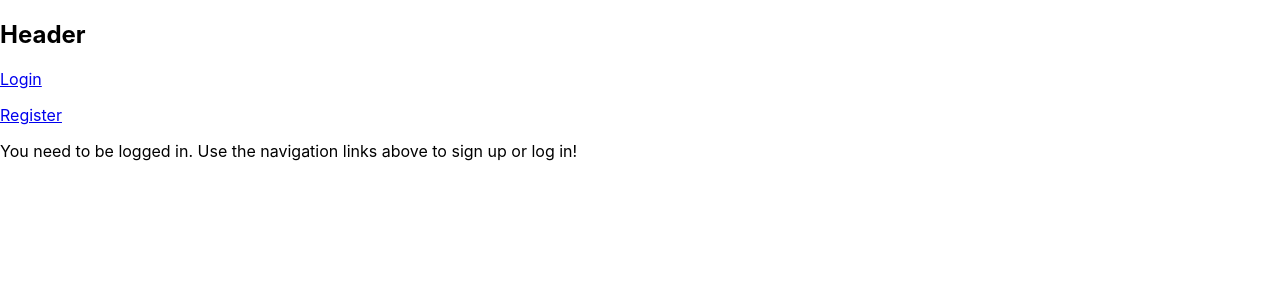
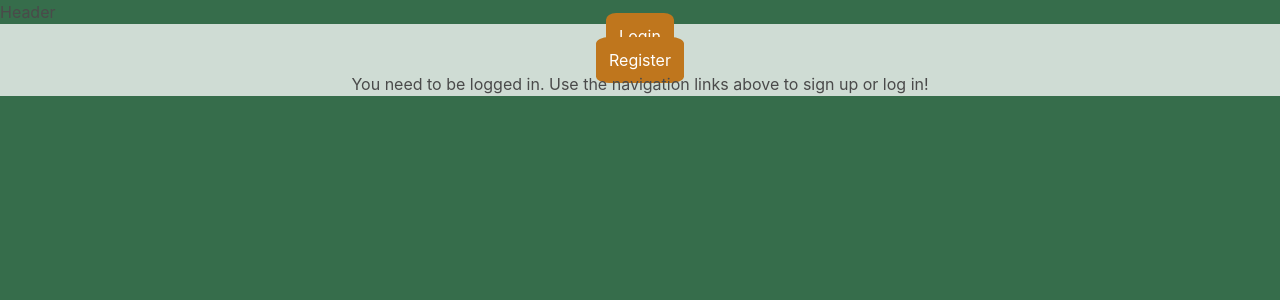
Before and after one commit to Neuy16/My-Trybe-Social, a React (Create React App) app in the folder develop/client/: page / in a window 1280 px wide. Shown: the top 300 px of the page. Built offline with nearby package versions, Linux system fonts and the light colour scheme; no server answers.

Commit message:
stylesheet stuff

```diff
--- a/develop/client/src/App.css
+++ b/develop/client/src/App.css
@@ -0,0 +1,32 @@
+:root {
+    --backgroundGreen: rgb(54, 109, 75);
+    --menuGreen: rgb(207, 220, 212);
+    --buttonOrange: rgb(191, 118, 29);
+}
+
+body {
+    width: 100vw;
+    height: 100vh;
+    background-color: var(--backgroundGreen);
+
+}
+
+/* Landing Page styles */
+
+.landingPage {
+    background-color: var(--menuGreen);
+    text-align: center;
+}
+
+.LPbtn {
+    background-color: var(--buttonOrange);
+    color: white;
+    padding: 1%;
+    border: none;
+    border-radius: 15%;
+    cursor: pointer;
+}
+
+.LPbtn:hover {
+    background-color: var(--backgroundGreen);
+}
--- a/develop/client/src/App.js
+++ b/develop/client/src/App.js
@@ -3,16 +3,15 @@ import { BrowserRouter as Router, Routes, Route } from 'react-router-dom';
 import { ApolloClient, ApolloProvider, InMemoryCache } from '@apollo/client';
 import Home from './pages/Home';
 import Login from './pages/Login';
-// import Notifications from './pages/Notifications';
 import Profile from './pages/Profile';
 import Register from './pages/Register';
 import UserHome from './pages/UserHome';
 import PostCreation from './pages/PostCreation';
 import Header from './components/Header';
 import Footer from './components/Footer';
-/* import Navigation from "./components/Navigation"; */
 import "./App.css";
-/* import auth from "./utils/auth"; */
+import 'bulma/css/bulma.css';
+
 
 const client = new ApolloClient({
   request: (operation) => {
@@ -36,9 +35,9 @@ function App() {
   return (
     <ApolloProvider client={client}>
       <Router>
-        <div className="flex-column justify-center align-center min-100-vh bg-primary">
+        <div className="fullPage">
           <Header />
-          <div className="container">
+          <div>
             <Routes>
               <Route
                 path="/"
--- a/develop/client/src/pages/Home.js
+++ b/develop/client/src/pages/Home.js
@@ -1,8 +1,9 @@
 import React from 'react';
-import {useParams } from 'react-router-dom';
+import { useParams } from 'react-router-dom';
 import { useQuery } from '@apollo/client';
 import { QUERY_SINGLE_USER, QUERY_ME } from '../utils/queries';
 import { Link } from 'react-router-dom';
+import 'bulma/css/bulma.css'
 
 const Home = () => {
   const { userId } = useParams();
@@ -25,22 +26,32 @@ const Home = () => {
 
   if (!user?.username) {
     return (
+      <div className='landingPage'>
         <section>
+
           <div>
-      <Link className="btn btn-lg btn-primary m-2" to="/Login">
+
+            <div>
+              <Link className="LPbtn" to="/Login">
                 Login
               </Link>
-          <p> </p>
-          <Link className="btn btn-lg btn-light m-2" to="/Register">
+            </div>
+
+            <div>
+            <Link className="LPbtn" to="/Register">
               Register
             </Link>
+            </div>
+
           </div>
 
           <p>
             You need to be logged in. Use the navigation
             links above to sign up or log in!
           </p>
+
         </section>
+      </div>
     );
   }
 
--- a/develop/package.json
+++ b/develop/package.json
@@ -15,5 +15,8 @@
   "license": "ISC",
   "devDependencies": {
     "concurrently": "^5.1.0"
+  },
+  "dependencies": {
+    "bulma": "^0.9.4"
   }
 }
```
Also changed, not shown: 1 other file (tests, documents, lock files or other folders). Lines whose indentation alone changed are shown as unchanged.
